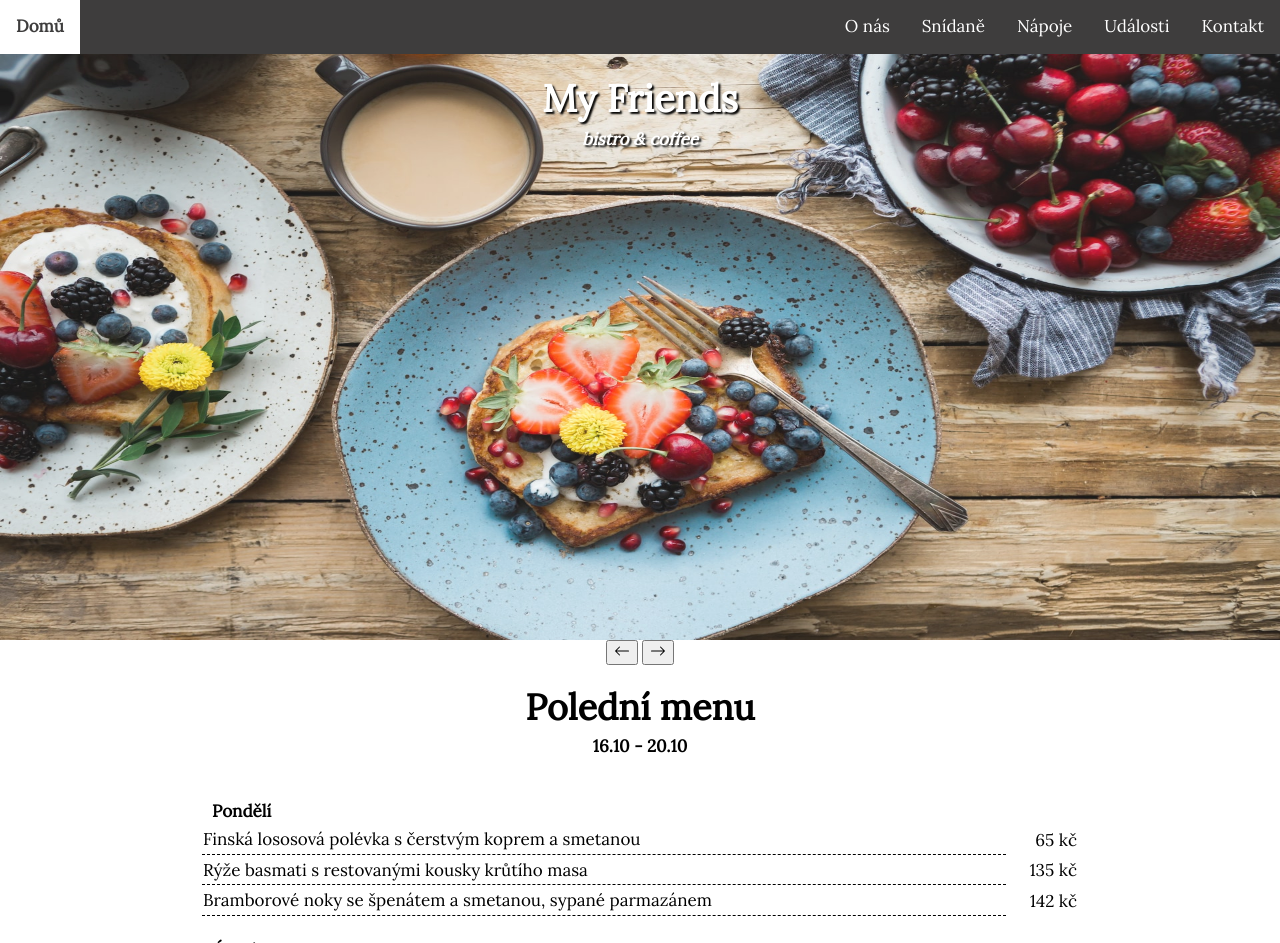
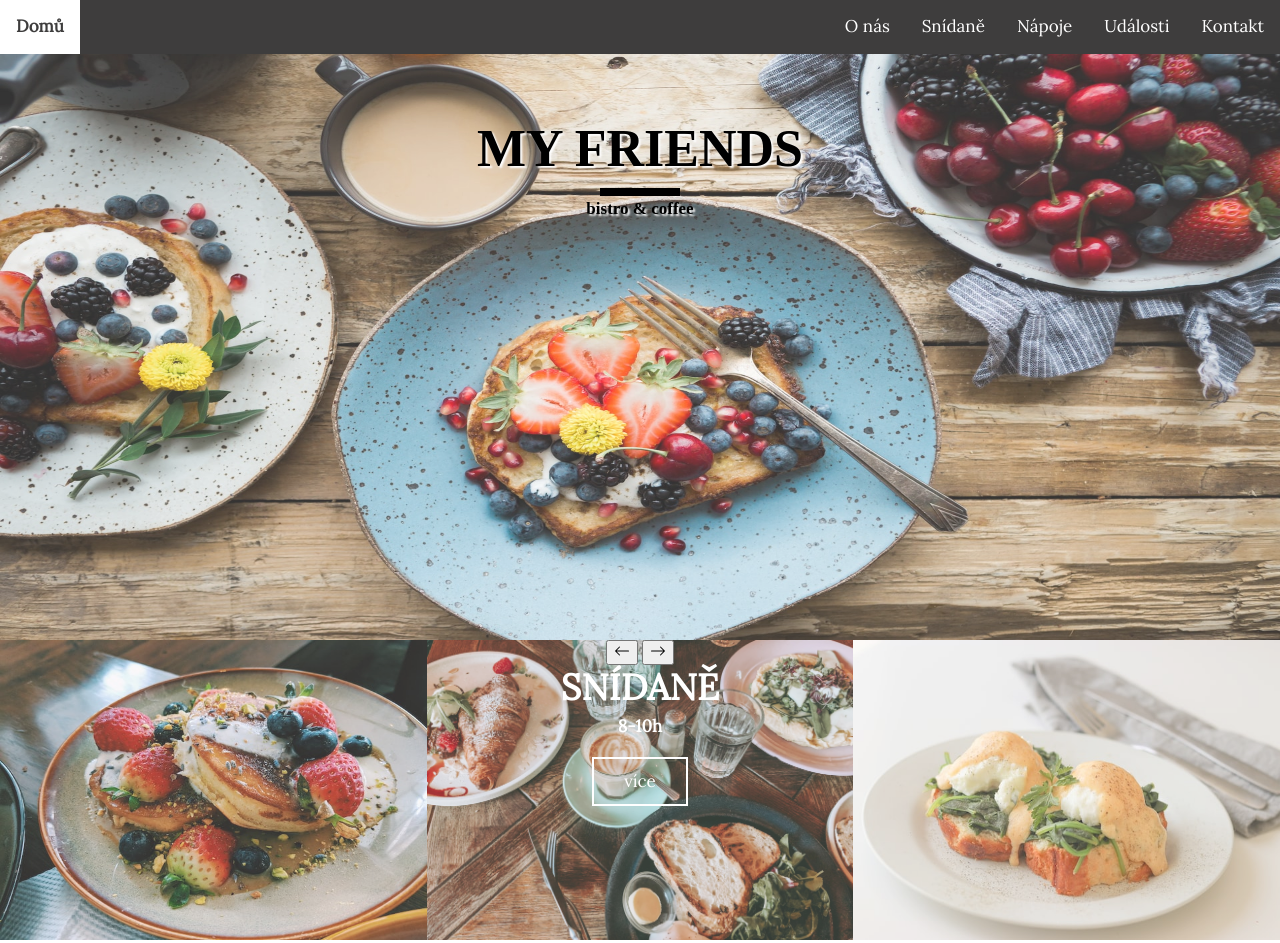
Before and after one commit to klauberovas/ZP-MyFriends, an Eleventy site: page index.html in a window 1280 px wide. Shown: the top 943 px of the page. Built offline with nearby package versions, Linux system fonts and the light colour scheme; Eleventy itself is replaced by a stand-in of ours; files that its build step writes are made by us from their sources.

Commit message:
uprava header

```diff
--- a/_includes/main-template.njk
+++ b/_includes/main-template.njk
@@ -49,7 +49,7 @@
 
 
         <div class="siema">
-            <img class="header__image" src="/images/header-img.jpg" alt="Bistro My Friends">
+            <img class="header__image" src="/images/bistro-gallery.jpg" alt="Bistro My Friends">
             <img class="header__image" src="/images/breakfast-slider.jpg" alt="Breakfast menu">
             <img class="header__image" src="/images/lunch-slider.jpg" alt="Lunch menu">
             <img class="header__image" src="/images/party-slider.jpg" alt="Party in bistro">
--- a/index.html
+++ b/index.html
@@ -2,6 +2,26 @@
 layout: main-template.njk
 title: My Friends
 ---
+<section class="breakfast-nav">
+
+    <div class="grid-column">
+
+        <div class="grid-column__left">
+            <img class="photo photo--hidden" src="/images/pancake.jpg" alt="Sweet toust">
+        </div>
+
+        <div class="grid-column__middle breakfast-nav__content">
+            <h2 class="title title--padding title--uppercase">Snídaně</h2>
+            <p class="title__text">8-10h</p>
+            <a class="button button--white" href="/snidane/">více</a>
+        </div>
+
+        <div class="grid-column__right">
+            <img class="photo photo--hidden" src="/images/benedict-eggs.jpg" alt="Eggs Benedict">
+        </div>
+
+    </div>
+</section>
 
 <section class="lunch-menu">
 
@@ -102,27 +122,6 @@ title: My Friends
     </table>
 </section>
 
-<section class="breakfast-nav">
-
-    <div class="grid-column">
-
-        <div class="grid-column__left">
-            <img class="photo photo--hidden" src="/images/pancake.jpg" alt="Sweet toust">
-        </div>
-
-        <div class="grid-column__middle breakfast-nav__content">
-            <h2 class="title title--padding">Snídaně</h2>
-            <p class="title__text">8-10h</p>
-            <a class="button button--white" href="/snidane/">více</a>
-        </div>
-
-        <div class="grid-column__right">
-            <img class="photo photo--hidden" src="/images/benedict-eggs.jpg" alt="Eggs Benedict">
-        </div>
-
-    </div>
-</section>
-
 <section class="events">
     <h2 class="title">Nadcházející události</h2>
 
--- a/scss/_basis.scss
+++ b/scss/_basis.scss
@@ -24,11 +24,11 @@ footer,
     text-align: center;
  }
 
-.header,
 .lunch-menu,
+.breakfast-nav,
 .events,
 .scroll-up{
-    margin-bottom: 40px;
+    margin-bottom: 20px;
 }
 
 img {
--- a/scss/_breakfast-nav.scss
+++ b/scss/_breakfast-nav.scss
@@ -1,7 +1,7 @@
 @use 'variables';
 
 .breakfast-nav {
-    opacity: 0.9;
+    opacity: 0.8;
 
     &__content {
     text-align: center;
@@ -14,5 +14,4 @@
         height: auto;
         }
     }
-
 }
--- a/scss/_header.scss
+++ b/scss/_header.scss
@@ -1,6 +1,6 @@
 @use 'variables';
 
-// font-family: 'IM Fell English SC', serif;
+
 .header {
     position: relative;
     height: 60vh;
@@ -11,7 +11,7 @@
 
     &__image {
         height: 60vh;
-        opacity: 0.9;
+        opacity: 0.8;
     @media screen and (min-width: variables.$breakpoint-pc ) {
             height: 80vh;
         }
@@ -25,37 +25,50 @@
         bottom: 0;
         margin: 10px auto;
         z-index: 1;
-        color: #fff;
+        color: #000;
+        font-family: 'IM Fell English SC', serif;
     }
 
     &__title {
-        margin-top: 60px;
+        margin-top:100px;
         font-size: 38px;
         font-weight: bold;
-        // background-color: rgba(0, 0, 0, 0.5);
-        // border-radius: 12px;
-        // background-color: rgba(0, 0, 0, 0.5);
+        display: inline-block;
+        text-transform: uppercase;
+        //background-color: rgba(0, 0, 0, 0.5);
+        //border-radius: 12px;
+        @media screen and (min-width: variables.$breakpoint-pc ) {
+            font-size: 52px;
+        }
+    }
+
+    &__title::after {
+        content: "";
+        display: block;
+        width: 80px;
+        height: 8px;
+        background-color: #000;
+        margin: auto;
     }
 
     &__text {
         margin: 0;
-        font-style: italic;
     }
 
     &__title,
     &__text {
         font-weight: bold;
-        text-shadow: 2px 2px 2px black;
+        text-shadow: 2px 2px 2px white;
     }
 }
 
 .slider-button {
     z-index: 2;
     position: absolute;
-        top: 0;
-        left: 0;
-        right: 0;
-        bottom: 0;
-        margin: 50% auto;
+    top: 0;
+    left: 0;
+    right: 0;
+    bottom: 0;
+    margin: 50% auto;
 
 }
--- a/scss/_title.scss
+++ b/scss/_title.scss
@@ -14,4 +14,8 @@
     &--padding {
         padding-top: 20px;
     }
+
+    &--uppercase {
+        text-transform: uppercase;
+    }
 }
```
Also changed, not shown: css/style.css, 1 other file.
